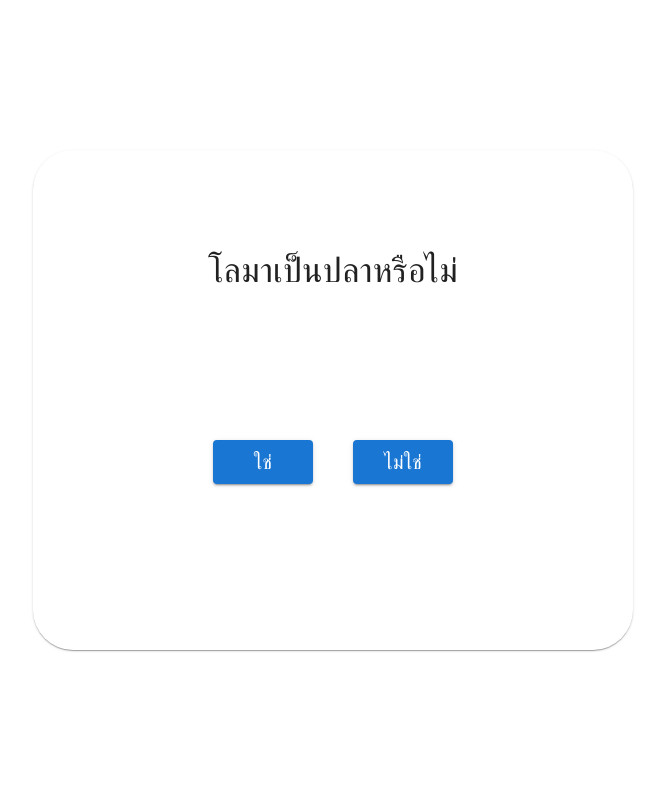
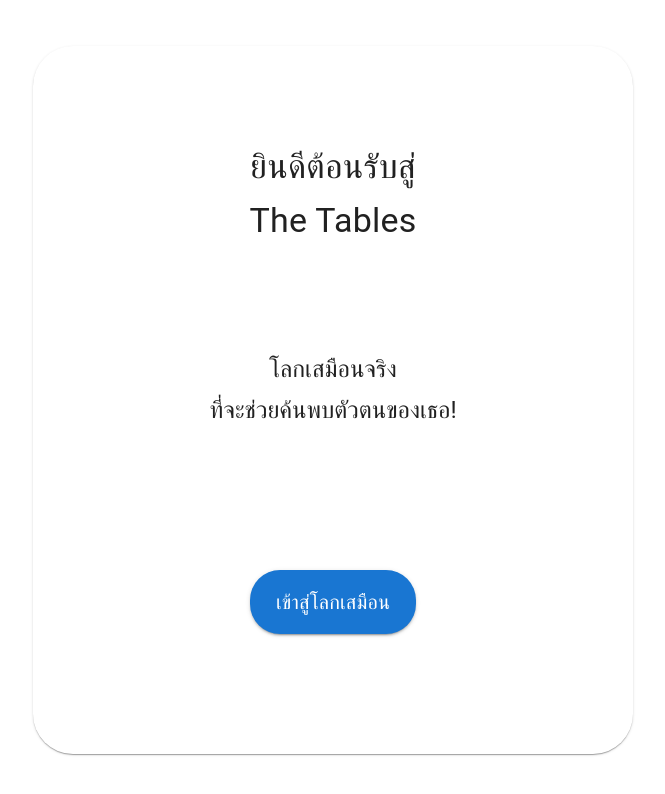
Before and after one commit to NightPalo/assessment, a React (Vite) app in the folder assessment/: page / in a window 1280 px wide. Shown: the top 794 px of the page, without its empty margins (307-972 px from the left). Built offline with nearby package versions, Linux system fonts and the light colour scheme.

Commit message:
easy pasit

```diff
--- a/assessment/src/component/card/CardContainer.tsx
+++ b/assessment/src/component/card/CardContainer.tsx
@@ -1,18 +1,34 @@
-import React from "react";
+import React, { useState } from "react";
 import Card from "@mui/material/Card";
 import CardActions from "@mui/material/CardActions";
 import CardContent from "@mui/material/CardContent";
 
 import Button from "@mui/material/Button";
 import Typography from "@mui/material/Typography";
+import { fircardContent, secoundCardContent } from "./cardContent";
+import { Box } from "@mui/material";
 
 export const CardContainer: React.FC = () => {
+  const [currentCard, setCurrentCard] = useState(1);
   return (
     <Card sx={{ minWidth: 600, minHeight: 500 }} style={{ borderRadius: 40 }}>
+      {currentCard === 1 && (
+        <Box>
           <CardContent style={{ paddingTop: 100 }}>
             <Typography gutterBottom variant="h4">
-          โลมาเป็นปลาหรือไม่
+              {fircardContent.header}
             </Typography>
+            <Typography gutterBottom variant="h4">
+              {fircardContent.subHeader}
+            </Typography>
+            <Box style={{ paddingTop: 100 }}>
+              <Typography gutterBottom variant="h5">
+                {fircardContent.description}
+              </Typography>
+              <Typography gutterBottom variant="h5">
+                {fircardContent.subDescription}
+              </Typography>
+            </Box>
           </CardContent>
           <CardActions
             style={{
@@ -22,13 +38,65 @@ export const CardContainer: React.FC = () => {
               padding: 100,
             }}
           >
-        <Button variant="contained" style={{ margin: 20, minWidth: 100 }}>
-          <Typography variant="h6">ใช่</Typography>
-        </Button>
-        <Button variant="contained" style={{ margin: 20, minWidth: 100 }}>
-          <Typography variant="h6">ไม่ใช่</Typography>
+            <Button
+              variant="contained"
+              style={{ margin: 20, minWidth: 100, borderRadius: 30 }}
+              onClick={() => setCurrentCard(2)}
+            >
+              <Typography variant="h6" style={{ margin: 10 }}>
+                {fircardContent.button}
+              </Typography>
             </Button>
           </CardActions>
+        </Box>
+      )}
+      {currentCard === 2 && (
+        <Box>
+          <CardContent style={{ paddingTop: 100 }}>
+            <Typography gutterBottom variant="h3" style={{ padding: 30 }}>
+              {secoundCardContent.title}
+            </Typography>
+            <Typography gutterBottom variant="h4" style={{ paddingTop: 20 }}>
+              {secoundCardContent.content1}
+            </Typography>
+            <Typography gutterBottom variant="h4" style={{ paddingTop: 20 }}>
+              {secoundCardContent.content2}
+            </Typography>
+            <Typography gutterBottom variant="h4" style={{ paddingTop: 20 }}>
+              {`${secoundCardContent.content3}${secoundCardContent.content4}${secoundCardContent.content5}`}
+            </Typography>
+            <Typography gutterBottom variant="h4" style={{ paddingTop: 20 }}>
+              {secoundCardContent.content6}
+            </Typography>
+            <Typography gutterBottom variant="h4" style={{ paddingTop: 20 }}>
+              {secoundCardContent.content7}
+            </Typography>
+            <Typography
+              gutterBottom
+              variant="h4"
+              style={{ paddingTop: 20 }}
+            ></Typography>
+          </CardContent>
+          <CardActions
+            style={{
+              flex: "row",
+              alignItems: "center",
+              justifyContent: "center",
+              padding: 100,
+            }}
+          >
+            <Button
+              variant="contained"
+              style={{ margin: 20, minWidth: 100, borderRadius: 30 }}
+              onClick={() => setCurrentCard(2)}
+            >
+              <Typography variant="h6" style={{ margin: 10 }}>
+                {secoundCardContent.button}
+              </Typography>
+            </Button>
+          </CardActions>
+        </Box>
+      )}
     </Card>
   );
 };
--- /dev/null
+++ b/assessment/src/component/card/cardContent.ts
@@ -0,0 +1,19 @@
+export const fircardContent = {
+  header: "ยินดีต้อนรับสู่",
+  subHeader: "The Tables",
+  description: "โลกเสมือนจริง",
+  subDescription: "ที่จะช่วยค้นพบตัวตนของเธอ!",
+  button: "เข้าสู่โลกเสมือน",
+};
+
+export const secoundCardContent = {
+  title: "The Tables",
+  content1: "ในโลกนี้ เธอจะเดินผ่านห้องโล่งสีขาว 15 ห้อง",
+  content2: "ในแต่ละห้องมีโต๊ะอยู่ 2 ตัว ที่มีกิจกรรมที่ไม่เหมือนกันให้เธอทำ",
+  content3: "ขอให้เธอ",
+  content4: "เลือกโต๊ะที่มีกิจกรรมที่เธอสนใจอยากทำเป็นอันดับแรก",
+  content5: "เมื่อเข้าไปในห้อง",
+  content6: "หลังประตูบานสุดท้าย เธอจะพบกับตัวตนของเธอนั่งอยู่หลังโต๊ะ",
+  content7: "ถ้าพร้อมแล้วมาเริ่มกันเลย",
+  button: "เริ่มเดินทาง",
+};
```
Lines whose indentation alone changed are shown as unchanged.
